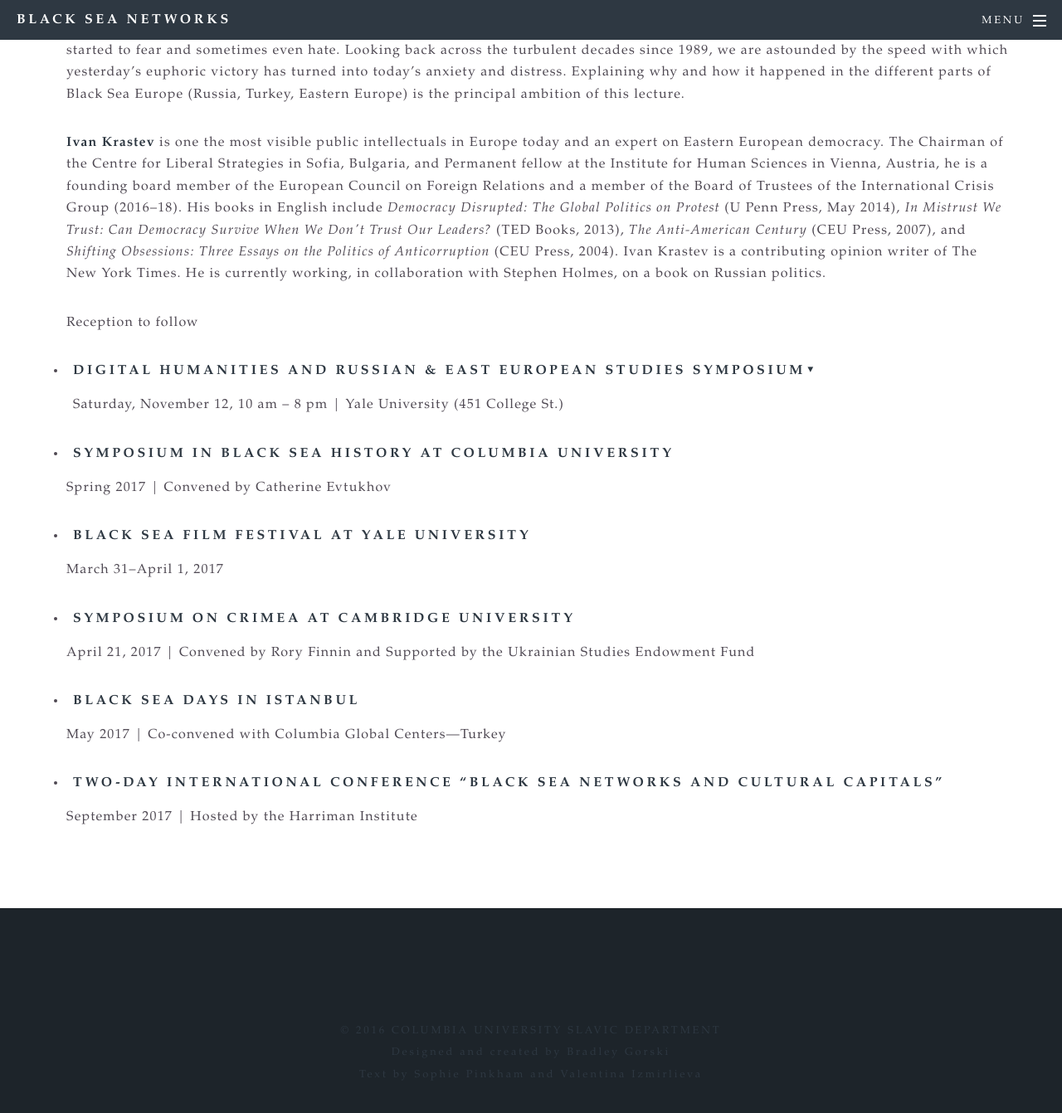
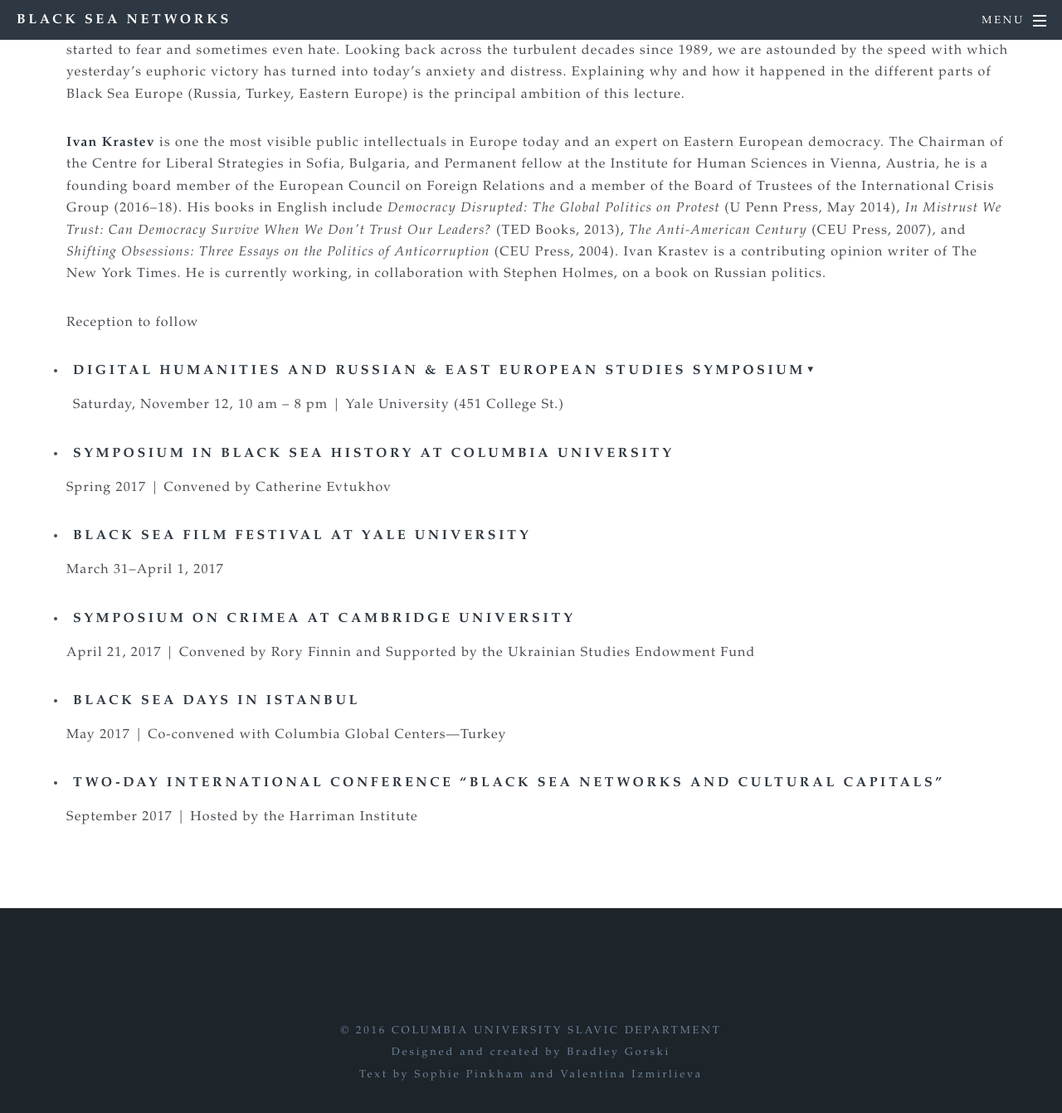
Before and after one commit to bradleygorski/blackseanet, a Jekyll site: the page built from events.html, in a window 1280 px wide and 1400 px high, scrolled down 1137 px. Shown: the top 1342 px of the window at 83% size. Built offline with Jekyll 4.4.1, drawn with Linux system fonts in a browser that asks for light colours.

Commit message:
updated palette
fg-light from #2e3842 to #6e849a in order to make footer text legible.

```diff
--- a/_sass/libs/_vars.scss
+++ b/_sass/libs/_vars.scss
@@ -40,7 +40,7 @@
 		bg:					#2e3842,
 		fg:					#fff,
 		fg-bold:			#fff,
-		fg-light:			#2e3842,
+		fg-light:			#6e849a,
 		border:				#fff,
 		border-bg:			rgba(144,144,144,0.25),
 		border2:			#fff,
```
